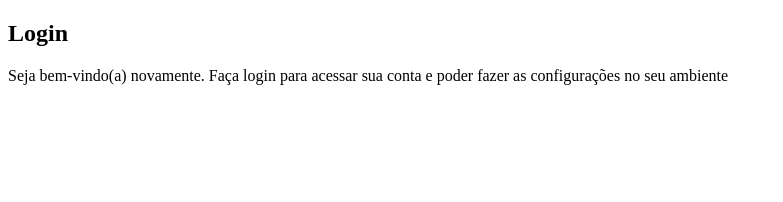
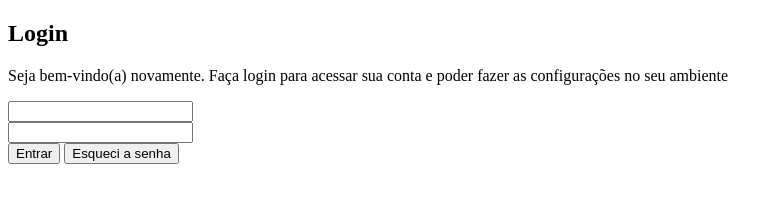
Before and after one commit to rlcarval38/projetologin, a plain HTML site: page index.html in a window 1280 px wide. Shown: the whole page, without its empty margins (0-783 px from the left). Drawn offline with Linux system fonts and the light colour scheme.

Commit message:
criado a area de login

```diff
--- a/index.html
+++ b/index.html
@@ -17,7 +17,14 @@
                 <h1>Login</h1>
                 <p>Seja bem-vindo(a) novamente. Faça login para acessar sua conta e poder fazer as configurações no seu ambiente</p>
                 <form action="login.php" method="post">
-
+                    <label for="iemail">
+                        <input type="email" name="email" id="iemail">
+                    </label> <br>
+                    <label for="isenha">
+                        <input type="password" name="senha" id="isenha">
+                    </label><br>
+                        <input type="submit" value="Entrar">
+                        <input type="reset" value="Esqueci a senha">
                 </form>
             </div>
         </section>
```
